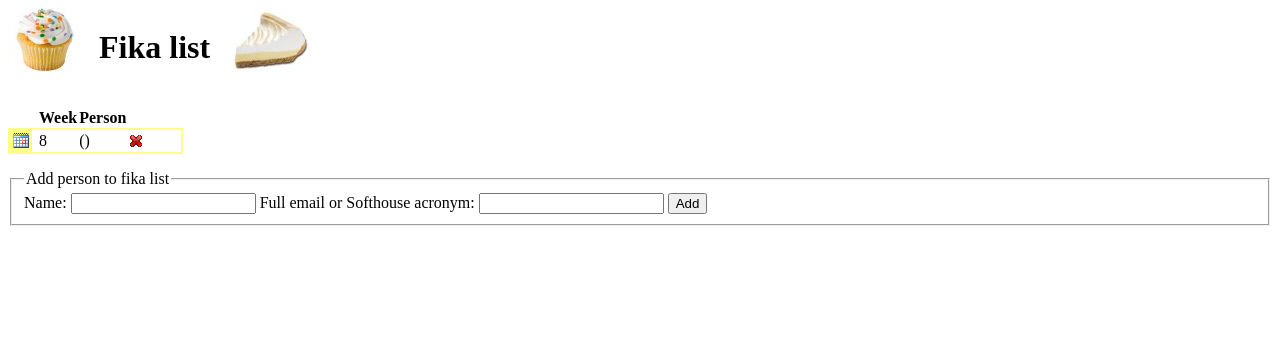
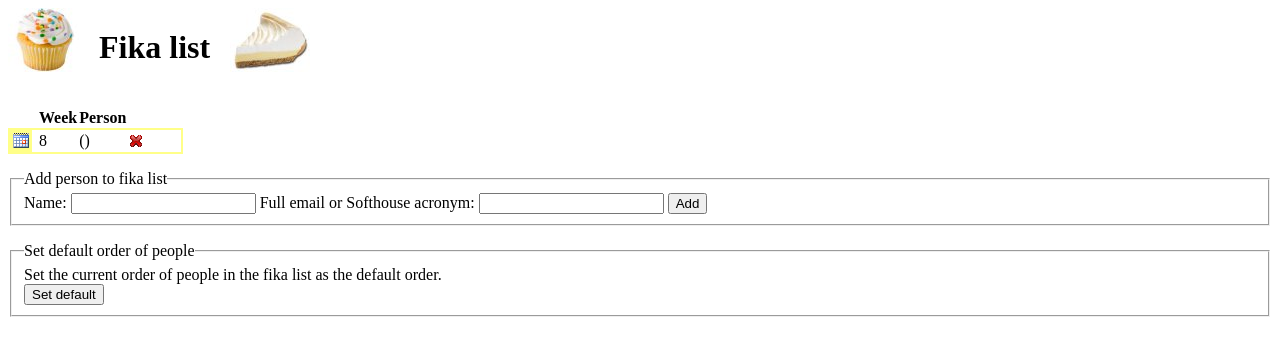
Before and after one commit to Tobbe/fika, a PHP site: page / in a window 1280 px wide. Shown: the top 356 px of the page. Run offline with PHP 8.4, Linux system fonts and the light colour scheme; data that the repository does not hold is empty; some libraries are stand-ins or nearby versions.

Commit message:
Made it possible to set a new default order of people on the list

```diff
--- a/index.php
+++ b/index.php
@@ -132,6 +132,8 @@
 		echo $email;
 		die();
 	}
+
+	$reorderedPersonList = array_map(function ($e) { return $e['person']; }, $weekPersonMapping);
 ?>
 <!DOCTYPE HTML PUBLIC "-//W3C//DTD HTML 4.01//EN" "http://www.w3.org/TR/html4/strict.dtd">
 <html lang="sv">
@@ -255,5 +257,13 @@
 	</fieldset>
 </form>
 
+<form method="POST" action="setdefault.php">
+	<fieldset>
+		<legend>Set default order of people</legend>
+		<p>Set the current order of people in the fika list as the default order.</p>
+		<input type="hidden" name="newOrder" value="<?php echo htmlentities(serialize($reorderedPersonList), ENT_QUOTES); ?>">
+		<input type="submit" value="Set default">
+	</fieldset>
+</form>
 </body>
 </html>
--- a/install.php
+++ b/install.php
@@ -8,11 +8,11 @@
 	array('name' => 'Dennis Davidsson', 'acronym' => 'dda'),
 	array('name' => 'Einar Eriksson', 'acronym' => 'eer'),
 	array('name' => 'Felix Fredriksson', 'acronym' => 'ffr'),
-	array('name' => 'Göran Gottfriedsson', 'acronym' => 'ggo'),
+	array('name' => 'G&ouml;ran Gottfriedsson', 'acronym' => 'ggo'),
 	array('name' => 'Hans Henriksson', 'acronym' => 'hhe'),
 	array('name' => 'Ibsen Ingolfsson', 'acronym' => 'iin'),
 	array('name' => 'Jakob Jansson', 'acronym' => 'jja'),
-	array('name' => 'Krister Kåresson', 'acronym' => 'kkå'),
+	array('name' => 'Krister K&aring;resson', 'acronym' => 'kka'),
 	array('name' => 'Ludwig Larsson', 'acronym' => 'lla')
 );
 file_put_contents('fikalist.dat', serialize($personList));
--- a/style.css
+++ b/style.css
@@ -40,6 +40,11 @@
 
 form {
 	padding-top: 1em;
+}
+
+form fieldset p, fieldset legend {
+	padding: 0;
+	margin: 0;
 }
 
 tr.currentWeek {
```
Also changed, not shown: setdefault.php (added, +16 -0 lines), 1 other file.
